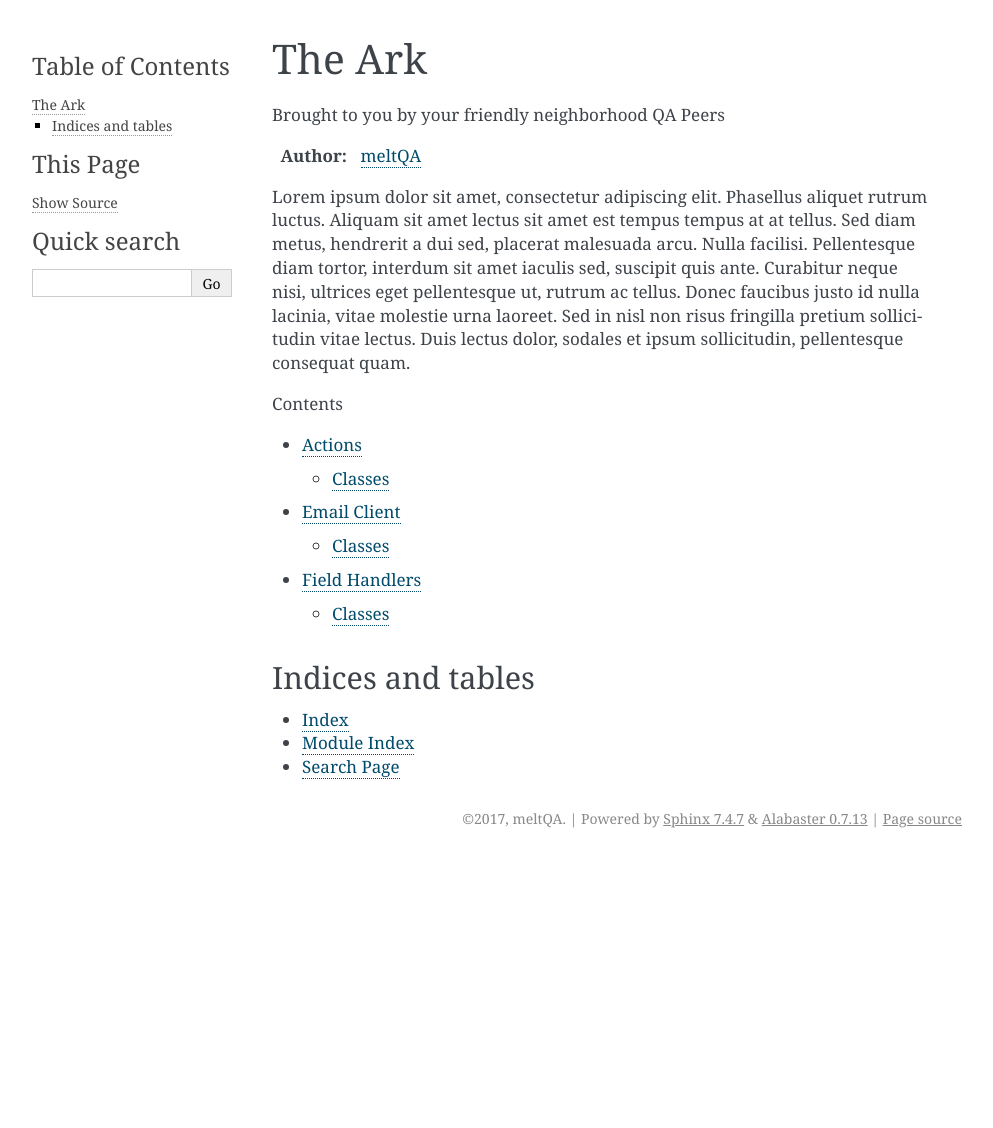
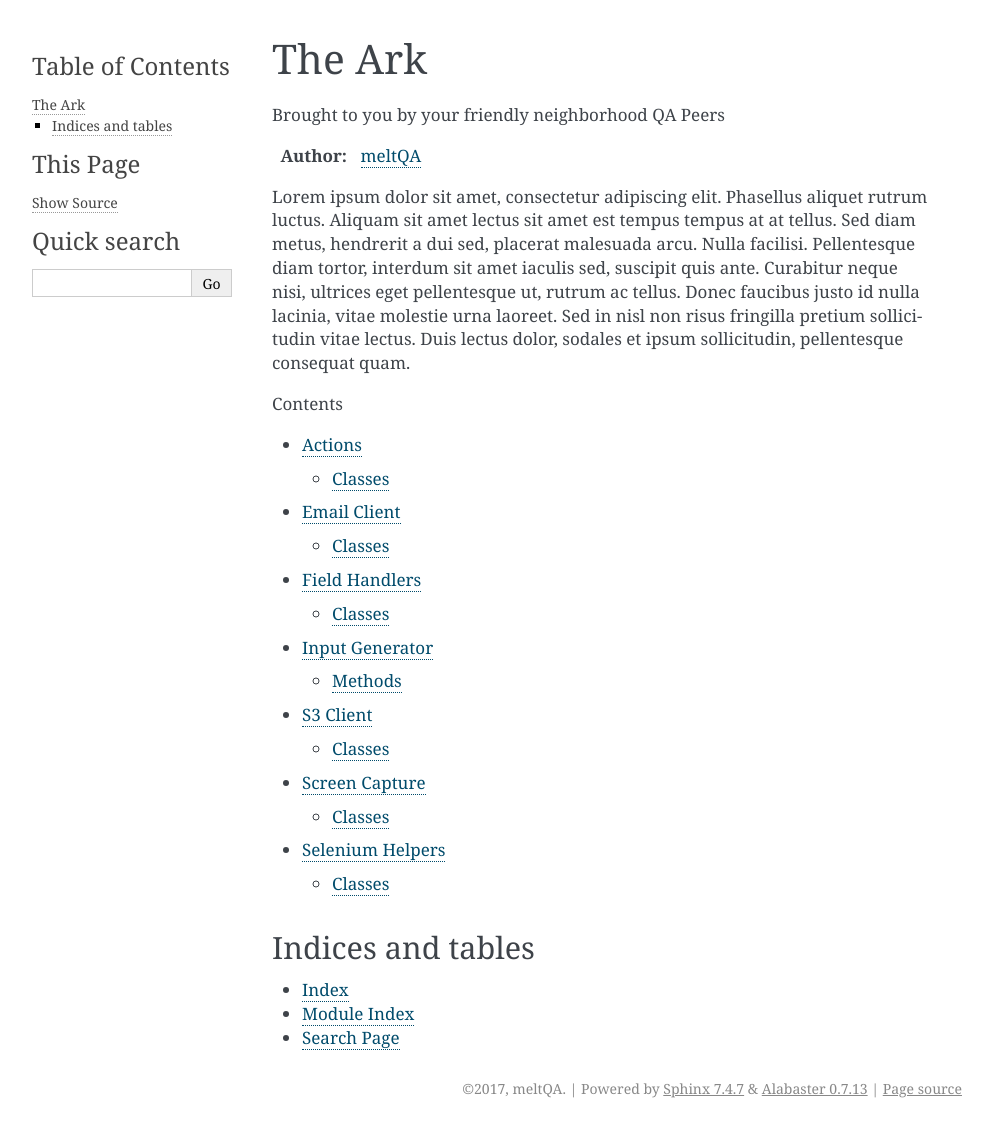
Before and after one commit to meltmedia/the-ark, a Sphinx documentation site: the page built from docs/index.rst, in a window 1280 px wide. Shown: the whole page, without its empty margins (148-1141 px from the left). Built offline with Sphinx 7.4.7, drawn with Linux system fonts in a browser that asks for light colours; before the commit the page ends 900 px from its top, so only the background shows below that.

Commit message:
docs done

```diff
--- /dev/null
+++ b/docs/InputGenerator.rst
@@ -0,0 +1,11 @@
+Input Generator
+===============
+
+Methods
+-------
+
+Input Generator
++++++++++++++++
+
+.. automodule:: the_ark.input_generator
+    :members:
--- /dev/null
+++ b/docs/ScreenCapture.rst
@@ -0,0 +1,11 @@
+Screen Capture
+==============
+
+Classes
+-------
+
+Screen Capture
+++++++++++++++
+
+.. autoclass:: the_ark.screen_capture.Screenshot
+    :members:
--- /dev/null
+++ b/docs/SeleniumHelpers.rst
@@ -0,0 +1,11 @@
+Selenium Helpers
+================
+
+Classes
+-------
+
+Selenium Helpers
+++++++++++++++++
+
+.. autoclass:: the_ark.selenium_helpers.SeleniumHelpers
+    :members:
--- a/docs/index.rst
+++ b/docs/index.rst
@@ -15,7 +15,10 @@ Lorem ipsum dolor sit amet, consectetur adipiscing elit. Phasellus aliquet rutru
     Actions
     EmailClient
     FieldHandlers
-
+    InputGenerator
+    S3
+    ScreenCapture
+    SeleniumHelpers
 
 
 Indices and tables
```
Also changed, not shown: docs/S3.rst (added, +11 -0 lines).
